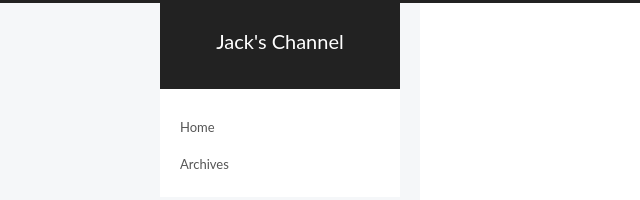
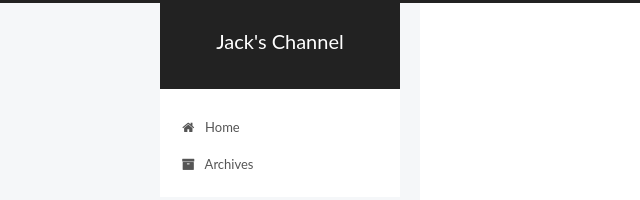
Before and after one commit to jackyuanjie1990/jackblog.github.io, a plain HTML site: page 2020/06/07/first-blog/index.html in a window 1280 px wide. Shown: the top 200 px of the page, 0-640 px from the left. Drawn offline with Linux system fonts and the light colour scheme.

Commit message:
Site updated: 2020-06-09 22:40:24

```diff
--- a/2020/06/07/first-blog/index.html
+++ b/2020/06/07/first-blog/index.html
@@ -185,7 +185,9 @@
 
 
         <li class="menu-item menu-item-home">
-          <a href="/%20" rel="section">
+          <a href="/https:/luoluo23.github.io/%20" rel="section">
+
+              <i class="menu-item-icon fa fa-fw fa-home"></i> <br />
 
             Home
           </a>
@@ -193,7 +195,9 @@
 
 
         <li class="menu-item menu-item-archives">
-          <a href="/archives/%20" rel="section">
+          <a href="/https:/luoluo23.github.io/%20" rel="section">
+
+              <i class="menu-item-icon fa fa-fw fa-archive"></i> <br />
 
             Archives
           </a>
@@ -412,7 +416,7 @@
 
               <div class="site-state-item site-state-posts">
 
-                <a href="/archives/%20%7C%7C%20archive">
+                <a href="/https:/luoluo23.github.io/%20%7C%7C%20archive">
 
                   <span class="site-state-item-count">1</span>
                   <span class="site-state-item-name">posts</span>
```
Also changed, not shown: archives/2020/06/index.html (+7 -3 lines), archives/2020/index.html (+7 -3 lines), archives/index.html (+7 -3 lines), categories/blog/index.html (+7 -3 lines), index.html (+7 -3 lines), tags/博客，文章/index.html (+7 -3 lines).
